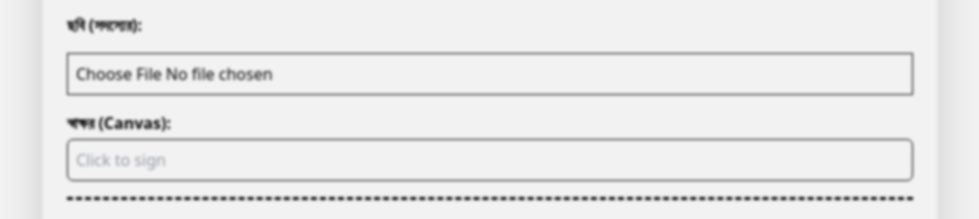
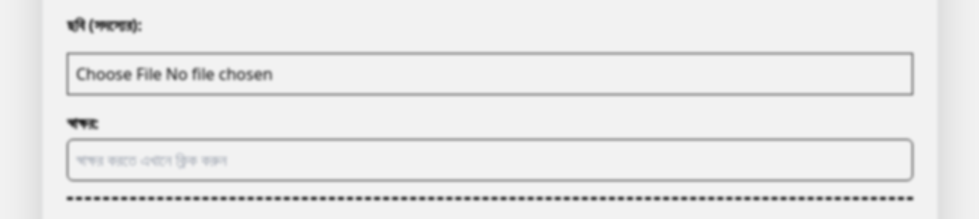
Before and after one commit to MU1147-LEGEND/sanchayan, a React (Vite) app: page /registration-form in a window 1280 px wide. Shown: the part 1855-2074 px from the top of the page, without its empty margins (150-1129 px from the left). Built offline with nearby package versions, Linux system fonts and the light colour scheme; no server answers.

Commit message:
fix: update signature field labels to improve clarity and localization

```diff
--- a/src/components/mainForm/MainForm.jsx
+++ b/src/components/mainForm/MainForm.jsx
@@ -642,7 +642,7 @@ const MemberForm1 = () => {
 
                         {/* Signature Field */}
                         <label className="block font-semibold mb-1">
-                            স্বাক্ষর (Canvas):
+                            স্বাক্ষর:
                         </label>
                         <div
                             className="border rounded-md p-2 cursor-pointer bg-white"
@@ -674,7 +674,7 @@ const MemberForm1 = () => {
                                 />
                             ) : (
                                 <span className="text-gray-400">
-                                    Click to sign
+                                    স্বাক্ষর করতে এখানে ক্লিক করুন
                                 </span>
                             )}
                         </div>
@@ -684,7 +684,7 @@ const MemberForm1 = () => {
                             <div className="fixed inset-0 bg-black bg-opacity-50 flex items-center justify-center z-50">
                                 <div className="bg-white rounded-lg p-4 w-[90%] max-w-md">
                                     <h2 className="text-lg font-medium mb-2">
-                                        Sign Below
+                                        স্বাক্ষর করুন
                                     </h2>
                                     <canvas
                                         id="signature-canvas"
@@ -818,6 +818,8 @@ const MemberForm1 = () => {
                                 </div>
                             </div>
                         )}
+
+                        {/* Signature Field End */}
 
                         <span className="w-full block border-dashed border-b-3 mt-2 border-black"></span>
                         <h3 className="text-lg font-bold mt-4">নমিনির তথ্য</h3>
```
